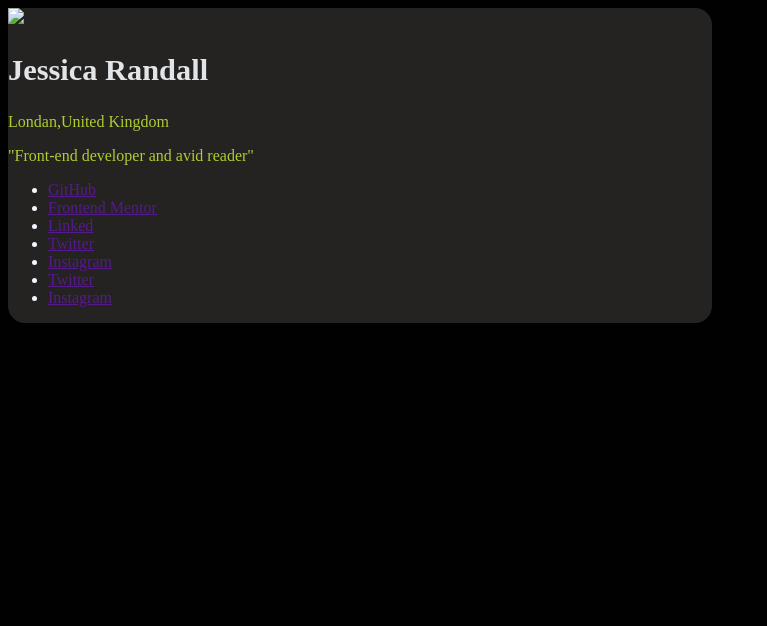
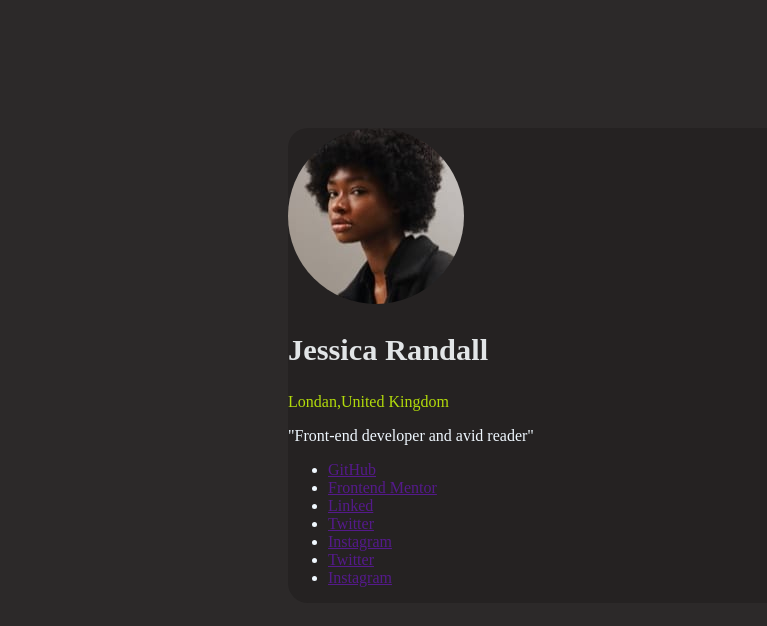
Before and after one commit to PraveenPraveenVenkat/frontend-mentor.io, a plain HTML site: page socialMeadi/social.html in a window 1280 px wide. Shown: the whole page, without its empty margins (0-767 px from the left). Drawn offline with Linux system fonts and the light colour scheme.

Commit message:
Feth:somechange in social

```diff
--- a/socialMeadi/social.html
+++ b/socialMeadi/social.html
@@ -11,11 +11,15 @@
     <main>
         <div class="container">
             <div class="card">
-                <div class="img">
-                <img src="image/img.jpeg"></div>
+
+                <img src="img/avatar-jessica.jpeg">
                 <h2>Jessica Randall</h2>
-                <p>Londan,United Kingdom</p>
-                <p>"Front-end developer and avid reader"</p>
+                <div class="ONE">
+                <p>Londan,United Kingdom</p></div>
+                <div class="to">
+               <p>"Front-end developer and avid reader"</p>
+            </div>
+
                 <div class="link">
                     <ul>
                         <li> <a href="">GitHub</a> </li>
--- a/socialMeadi/style.css
+++ b/socialMeadi/style.css
@@ -1,30 +1,40 @@
 body{
     font-weight: 300;
-    background-color: rgb(2, 1, 1);
+    background-color: rgb(44, 41, 41);
     font-size: 16px
 }
-.img{
+.container{
+    max-height: fit-content;
+    max-width: 44rem;
+    border-radius: 20px;
+     background-color: rgb(37, 34, 34);
+     margin: 8rem auto;
+    display: flex;
+    align-items: center;
+}
+img{
     border-radius: 50%;
+     justify-content: center;
 }
 h2{
+
     font-size:1.9rem ;
     color: rgb(226, 229, 231);
 }
-p{
-    color: rgb(174, 205, 50);
+.ONE{
+    color: rgb(178, 219, 11);
+}
+.to{
+color: aliceblue;
 }
 .link{
     color: aliceblue;
 }
-.container{
-    max-height: fit-content;
-    max-width: 44rem;
-    border-radius: 17px;
-    max-height: fit-content;
-background-color: rgb(37, 34, 34);
-display: flex;
-align-items: center;
-}/*
+.link.li{
+     background-color: bisque;
+
+}
+/*
 body{
     font-family: "Outfit",sans-serif;
     font-weight: 300;
```
Also changed, not shown: socialMeadi/img/avatar-jessica.jpeg (added).
